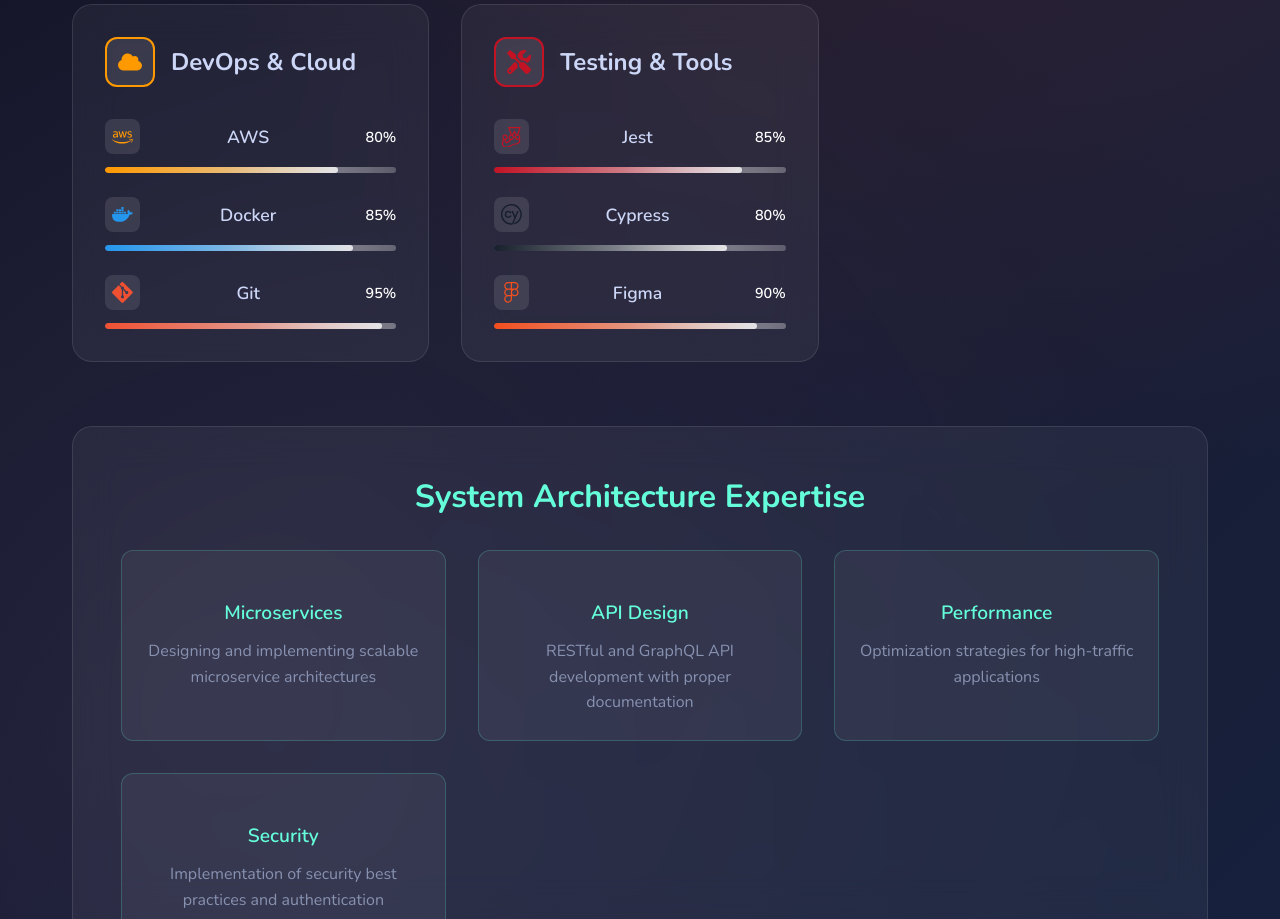
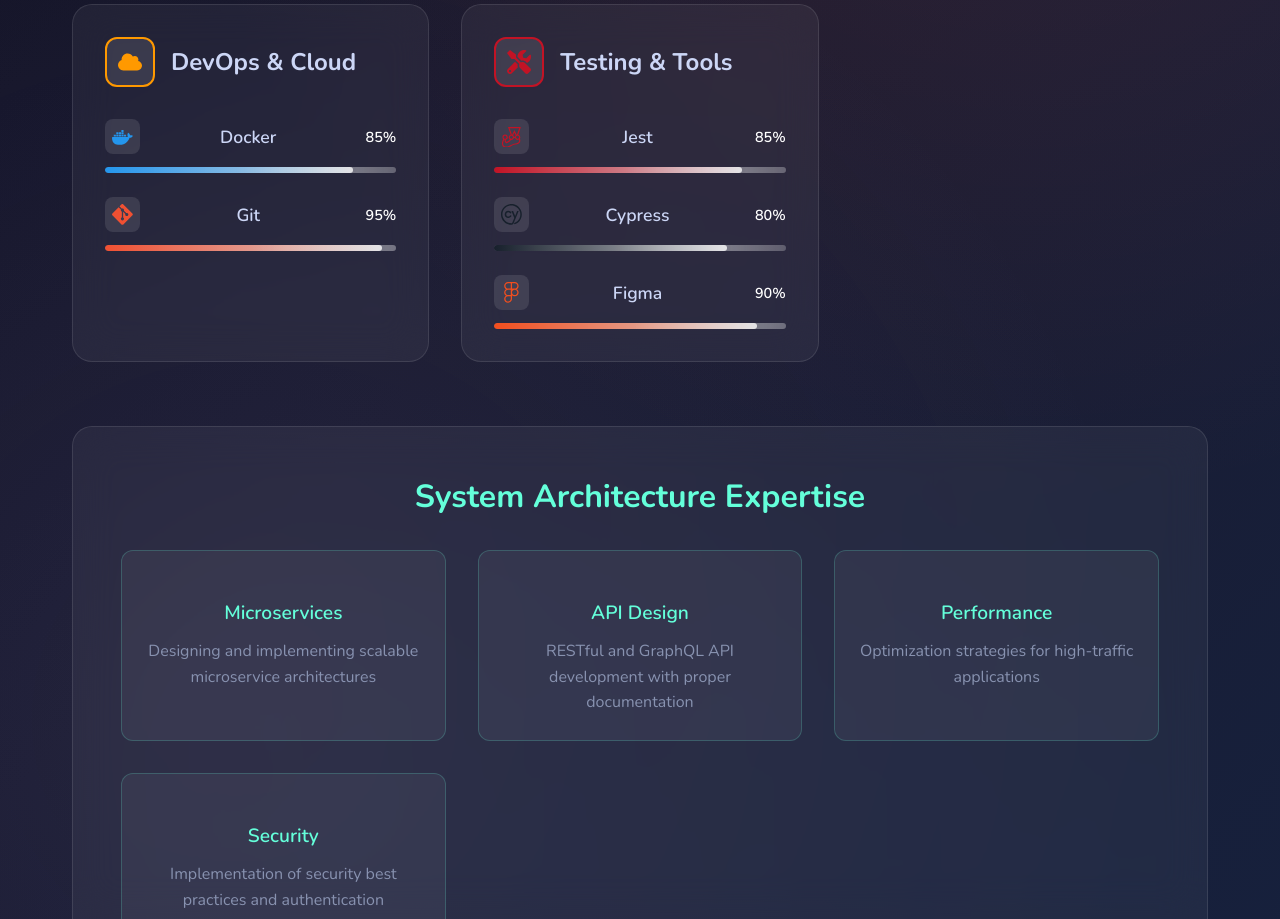
Before and after one commit to MariiaOtset/mariia-otset-portfolio-upwork, a React (Vite) app: page / in a window 1280 px wide. Shown: the part 5560-6479 px from the top of the page. Built offline with nearby package versions, Linux system fonts and the light colour scheme.

Commit message:
Updated TechStack.jsx

```diff
--- a/src/components/TechStack/TechStack.jsx
+++ b/src/components/TechStack/TechStack.jsx
@@ -1,7 +1,7 @@
 import { motion } from "framer-motion";
 import {
   SiReact, SiNodedotjs, SiTypescript, SiNextdotjs, SiTailwindcss,
-  SiMongodb, SiPostgresql, SiRedis, SiDocker, SiAmazonaws,
+  SiMongodb, SiPostgresql, SiRedis, SiDocker,
   SiGit, SiJest, SiCypress, SiFigma, SiGraphql, SiPrisma
 } from "react-icons/si";
 import { FaDatabase, FaCloud, FaTools, FaPalette } from "react-icons/fa";
@@ -45,7 +45,6 @@ const techCategories = [
     icon: <FaCloud />,
     color: "#FF9900",
     technologies: [
-      { name: "AWS", icon: <SiAmazonaws />, level: 80, color: "#FF9900" },
       { name: "Docker", icon: <SiDocker />, level: 85, color: "#2496ED" },
       { name: "Git", icon: <SiGit />, level: 95, color: "#F05032" },
     ]
```
